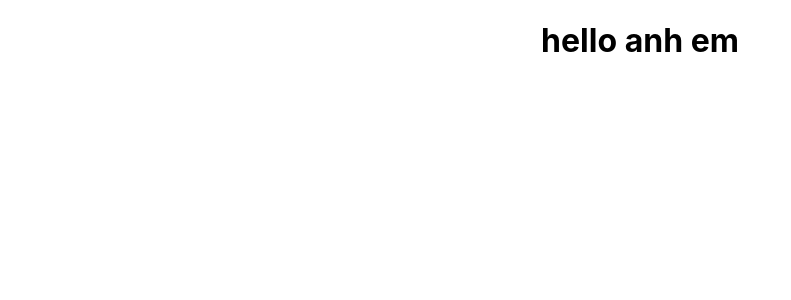
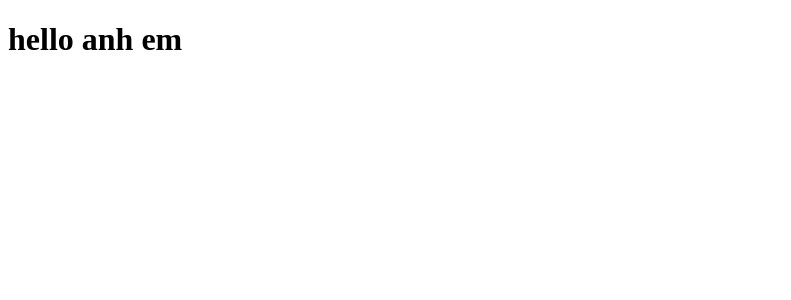
Before and after one commit to NguyenVietHoangg/tiktok, a React (Create React App) app: page / in a window 1280 px wide. Shown: the top 300 px of the page, without its empty margins (0-791 px from the left). Built offline with nearby package versions, Linux system fonts and the light colour scheme.

Commit message:
Cấu hình sử dụng CSS/SASS

```diff
--- a/package.json
+++ b/package.json
@@ -38,6 +38,7 @@
   "devDependencies": {
     "babel-plugin-module-resolver": "^5.0.0",
     "customize-cra": "^1.0.0",
-    "react-app-rewired": "^2.2.1"
+    "react-app-rewired": "^2.2.1",
+    "sass": "^1.59.3"
   }
 }
--- a/src/App.css
+++ /dev/null
@@ -1,38 +0,0 @@
-.App {
-  text-align: center;
-}
-
-.App-logo {
-  height: 40vmin;
-  pointer-events: none;
-}
-
-@media (prefers-reduced-motion: no-preference) {
-  .App-logo {
-    animation: App-logo-spin infinite 20s linear;
-  }
-}
-
-.App-header {
-  background-color: #282c34;
-  min-height: 100vh;
-  display: flex;
-  flex-direction: column;
-  align-items: center;
-  justify-content: center;
-  font-size: calc(10px + 2vmin);
-  color: white;
-}
-
-.App-link {
-  color: #61dafb;
-}
-
-@keyframes App-logo-spin {
-  from {
-    transform: rotate(0deg);
-  }
-  to {
-    transform: rotate(360deg);
-  }
-}
--- a/src/App.js
+++ b/src/App.js
@@ -1,4 +1,3 @@
-import './App.css';
 
 function App() {
       return (
--- /dev/null
+++ b/src/components/GlobalStyles/index.js
@@ -0,0 +1,5 @@
+import './GlobalStyles.scss'
+function GlobalStyles({ children }) {
+    return children;
+}
+export default GlobalStyles;
--- a/src/index.css
+++ /dev/null
@@ -1,13 +0,0 @@
-body {
-  margin: 0;
-  font-family: -apple-system, BlinkMacSystemFont, 'Segoe UI', 'Roboto', 'Oxygen',
-    'Ubuntu', 'Cantarell', 'Fira Sans', 'Droid Sans', 'Helvetica Neue',
-    sans-serif;
-  -webkit-font-smoothing: antialiased;
-  -moz-osx-font-smoothing: grayscale;
-}
-
-code {
-  font-family: source-code-pro, Menlo, Monaco, Consolas, 'Courier New',
-    monospace;
-}
--- a/src/index.js
+++ b/src/index.js
@@ -1,14 +1,16 @@
 import React from 'react';
 import ReactDOM from 'react-dom/client';
-import './index.css';
 import App from '~/App';
 import reportWebVitals from './reportWebVitals';
+import GlobalStyles from '~/components/GlobalStyles';
 
 const root = ReactDOM.createRoot(document.getElementById('root'));
 root.render(
-  <React.StrictMode>
-    <App />
-  </React.StrictMode>
+    <React.StrictMode>
+        <GlobalStyles>
+            <App />
+        </GlobalStyles>
+    </React.StrictMode>,
 );
 
 // If you want to start measuring performance in your app, pass a function
```
Also changed, not shown: src/components/GlobalStyles/GlobalStyles.scss (added), src/logo.svg (deleted), 1 other file (tests, documents, lock files or other folders).
